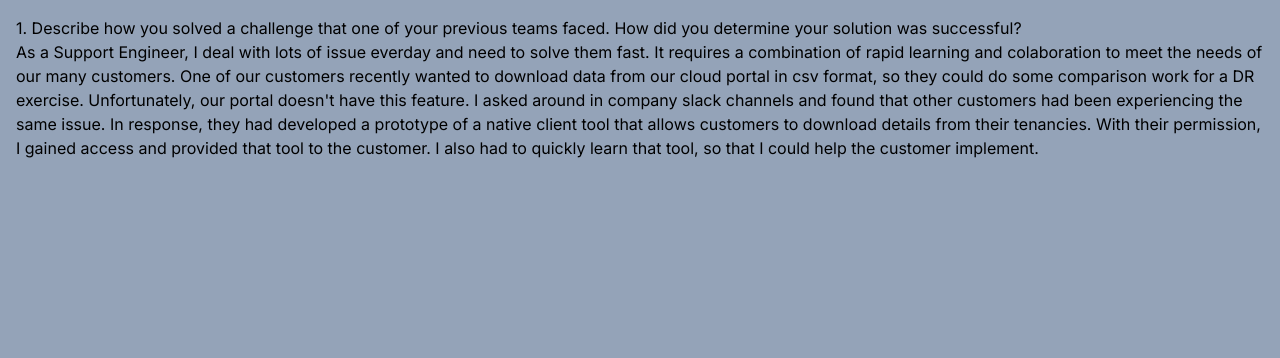
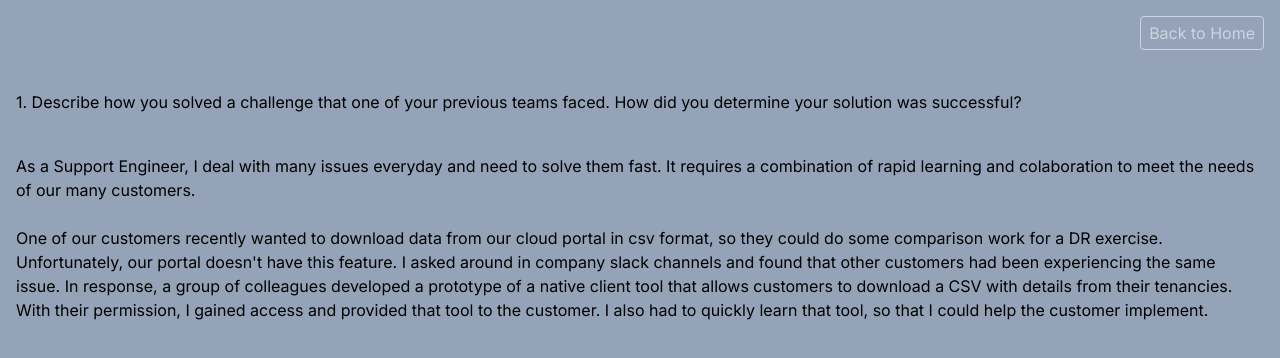
Before and after one commit to Yagudagu/nextjs-vercel-exercise, a Next.js app: page /1 in a window 1280 px wide. Shown: the top 358 px of the page. Built offline with nearby package versions, Linux system fonts and the light colour scheme.

Commit message:
style and finished the questions

```diff
--- a/app/1/page.tsx
+++ b/app/1/page.tsx
@@ -1,23 +1,30 @@
+import { BackButton } from "@/components/BackButton";
+
 export default function Page() {
   return (
     <>
-      <h1>
+      <BackButton />
+
+      <h1 className="py-10">
         1. Describe how you solved a challenge that one of your previous teams
         faced. How did you determine your solution was successful?
       </h1>
+
       <p>
-        As a Support Engineer, I deal with lots of issue everday and need to
+        As a Support Engineer, I deal with many issues everyday and need to
         solve them fast. It requires a combination of rapid learning and
-        colaboration to meet the needs of our many customers. One of our
-        customers recently wanted to download data from our cloud portal in csv
-        format, so they could do some comparison work for a DR exercise.
-        Unfortunately, our portal doesn't have this feature. I asked around in
-        company slack channels and found that other customers had been
-        experiencing the same issue. In response, they had developed a prototype
-        of a native client tool that allows customers to download details from
-        their tenancies. With their permission, I gained access and provided
-        that tool to the customer. I also had to quickly learn that tool, so
-        that I could help the customer implement.
+        colaboration to meet the needs of our many customers.
+        <br />
+        <br />
+        One of our customers recently wanted to download data from our cloud
+        portal in csv format, so they could do some comparison work for a DR
+        exercise. Unfortunately, our portal doesn't have this feature. I asked
+        around in company slack channels and found that other customers had been
+        experiencing the same issue. In response, a group of colleagues
+        developed a prototype of a native client tool that allows customers to
+        download a CSV with details from their tenancies. With their permission,
+        I gained access and provided that tool to the customer. I also had to
+        quickly learn that tool, so that I could help the customer implement.
       </p>
     </>
   );
--- a/app/2/page.tsx
+++ b/app/2/page.tsx
@@ -1,10 +1,15 @@
+import { BackButton } from "@/components/BackButton";
+
 export default function Page() {
   return (
     <>
-      <h1>
+      <BackButton />
+
+      <h1 className="py-10">
         2. How would you compare Next.js with another framework? Feel free to
         compare with a framework of your choice.
       </h1>
+
       <p>
         Next.js is a server side rendering framework for React. Doing the
         rendering work on the server side saves processing power and network
--- a/app/3/page.tsx
+++ b/app/3/page.tsx
@@ -1,10 +1,15 @@
+import { BackButton } from "@/components/BackButton";
+
 export default function Page() {
   return (
     <>
-      <h1>
+      <BackButton />
+
+      <h1 className="py-10">
         3. When would you choose to use Edge Functions, Serverless Functions, or
         Edge Middleware with Vercel?
       </h1>
+
       <p>
         Serverless functions are great for a personal project, but Edge
         functions are a better choice if the highest level of performance is
--- a/app/4/page.tsx
+++ b/app/4/page.tsx
@@ -1,7 +1,10 @@
+import { BackButton } from "@/components/BackButton";
+
 export default function Page() {
   return (
     <>
-      <h1>
+      <BackButton />
+      <h1 className="py-10">
         4. A customer has a project on Vercel and they want to redirect the
         /blog path to another website. Please write a reply to the customer.
         Separately, list any relevant documentation you found and any feedback
@@ -9,16 +12,17 @@ export default function Page() {
       </h1>
 
       <p>
-        Hi, Redirecting on Vercel is easy! Please take a look at this document
-        below. https://vercel.com/docs/edge-network/redirects Static redirects
-        would be the same for everyone and dynamic redirects are an option if
-        you need to change the redirects based on the interaction with the site.
+        Hi, redirecting on Vercel is easy! Please take a look at this document
+        below. https://vercel.com/docs/edge-network/redirects
         <br />
         <br />
-        For dynamic redirects, Edge Middleware or Functions would provide the
-        fastest performance for redirecting, but Serverless Functions will also
-        work. Using the configuration redirect might be the best option for a
-        static redirect, or you could just use a Link in your frontend code.
+        Static redirects would be the same for everyone and dynamic redirects
+        are an option if you need to change the redirects based on the
+        interaction with the site. For dynamic redirects, Edge Middleware or
+        Functions would provide the fastest performance for redirecting, but
+        Serverless Functions will also work. Using the configuration redirect
+        might be the best option for a static redirect, or you could just use a
+        Link in your frontend code.
       </p>
     </>
   );
--- a/app/5/page.tsx
+++ b/app/5/page.tsx
@@ -1,8 +1,11 @@
+import { BackButton } from "@/components/BackButton";
+
 export default function Page() {
   return (
     <>
-      <h1>
-        Imagine that the customer from Question 4 responds with the following
+      <BackButton />
+      <h1 className="py-10">
+        5. Imagine that the customer from Question 4 responds with the following
         email. “I’m so frustrated. I’ve been trying to make this work for hours
         and I just can’t figure it out. It must be a platform issue so why don't
         you just fix it for me instead of asking me questions.” What response
--- a/app/page.tsx
+++ b/app/page.tsx
@@ -2,15 +2,13 @@ import Link from "next/link";
 
 export default function Home() {
   return (
-    <>
-      <header>
-        <h1 className="text-2x1">Jacob Martin's Take Home Exercise</h1>
-      </header>{" "}
-      <p>
+    <div className="text-center">
+      <h1 className="text-xl py-10">Jacob Martin's Take Home Exercise</h1>
+      <p className="py-6">
         Hi, I hope your day is going amazing! Below are links to all of the
         answers.
       </p>
-      <ul className="pl-4">
+      <ul>
         <li>
           <Link href="/1">Question One</Link>
         </li>
@@ -27,6 +25,6 @@ export default function Home() {
           <Link href="/5">Question Five</Link>
         </li>
       </ul>
-    </>
+    </div>
   );
 }
--- /dev/null
+++ b/components/BackButton.tsx
@@ -0,0 +1,14 @@
+import Link from "next/link";
+
+export function BackButton() {
+  return (
+    <div className="flex gap-1 justify-end">
+      <Link
+        href=".."
+        className="border border-slate-300 text-slate-300 px-2 py-1 rounded hover:bg-slate-700 focus-within:bg-slate-700 outline-none"
+      >
+        Back to Home
+      </Link>
+    </div>
+  );
+}
```
